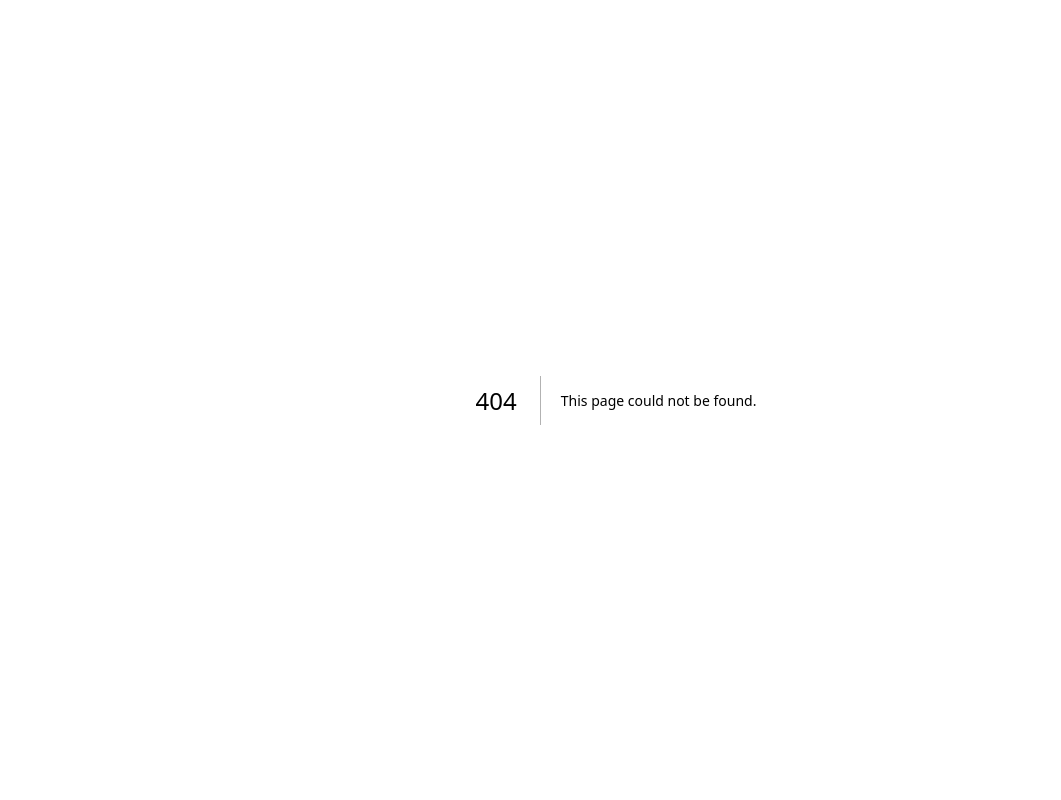
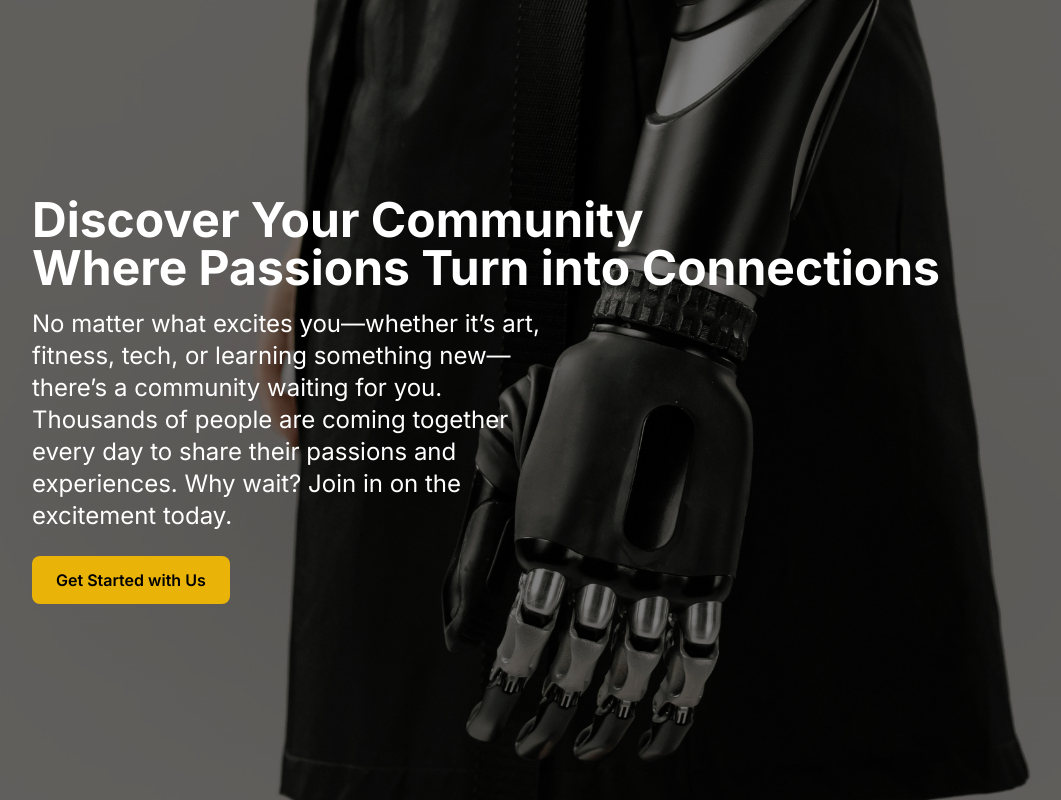
Before and after one commit to insanelyai/virtual_event_hosting, a Next.js app: page /header in a window 1280 px wide. Before the commit this address had no page. Shown: the whole page, without its empty margins (24-1085 px from the left). Built offline with nearby package versions, Linux system fonts and the light colour scheme.

Commit message:
Header Section added

```diff
--- /dev/null
+++ b/app/header/page.jsx
@@ -0,0 +1,36 @@
+import React from 'react';
+import Image from 'next/image'; // Import Image from next/image
+
+export default function Header() {
+  return (
+    <div className="relative w-full h-screen">
+      {/* Background Image */}
+      <Image
+        src="/pic1.jpg" // Path to your image in the public folder
+        alt="Community Image"
+        layout="fill"
+        objectFit="cover"
+        className="w-full h-full"
+      />
+
+      {/* Text Overlay on Image */}
+      <div className="absolute inset-0 flex flex-col items-start justify-center text-left text-white px-4 bg-black bg-opacity-50">
+        <h1 className="text-4xl md:text-5xl font-bold mb-4 ml-10">
+          Discover Your Community <br />Where Passions Turn into Connections
+        </h1>
+        <p className="text-2xl mb-6 max-w-lg ml-10">
+          No matter what excites you—whether it’s art, fitness, tech, or
+          learning something new—there’s a community waiting for you. Thousands
+          of people are coming together every day to share their passions and
+          experiences. Why wait? Join in on the excitement today.
+        </p>
+        <button
+          id="join"
+          className="ml-10 px-6 py-3 bg-yellow-500 text-black font-semibold rounded-lg hover:bg-yellow-600"
+        >
+          Get Started with Us
+        </button>
+      </div>
+    </div>
+  );
+}
--- /dev/null
+++ b/components/Header.jsx
@@ -0,0 +1,36 @@
+import React from 'react';
+import Image from 'next/image'; // Import Image from next/image
+
+export default function Header() {
+  return (
+    <div className="relative w-full h-screen">
+      {/* Background Image */}
+      <Image
+        src="/pic1.jpg" // Path to your image in the public folder
+        alt="Community Image"
+        layout="fill"
+        objectFit="cover"
+        className="w-full h-full"
+      />
+
+      {/* Text Overlay on Image */}
+      <div className="absolute inset-0 flex flex-col items-start justify-center text-left text-white px-4 bg-black bg-opacity-50">
+        <h1 className="text-4xl md:text-5xl font-bold mb-4 ml-10">
+          Discover Your Community <br />Where Passions Turn into Connections
+        </h1>
+        <p className="text-2xl mb-6 max-w-lg ml-10">
+          No matter what excites you—whether it’s art, fitness, tech, or
+          learning something new—there’s a community waiting for you. Thousands
+          of people are coming together every day to share their passions and
+          experiences. Why wait? Join in on the excitement today.
+        </p>
+        <button
+          id="join"
+          className="ml-10 px-6 py-3 bg-yellow-500 text-black font-semibold rounded-lg hover:bg-yellow-600"
+        >
+          Get Started with Us
+        </button>
+      </div>
+    </div>
+  );
+}
```
Also changed, not shown: public/pic1.jpg (added).
